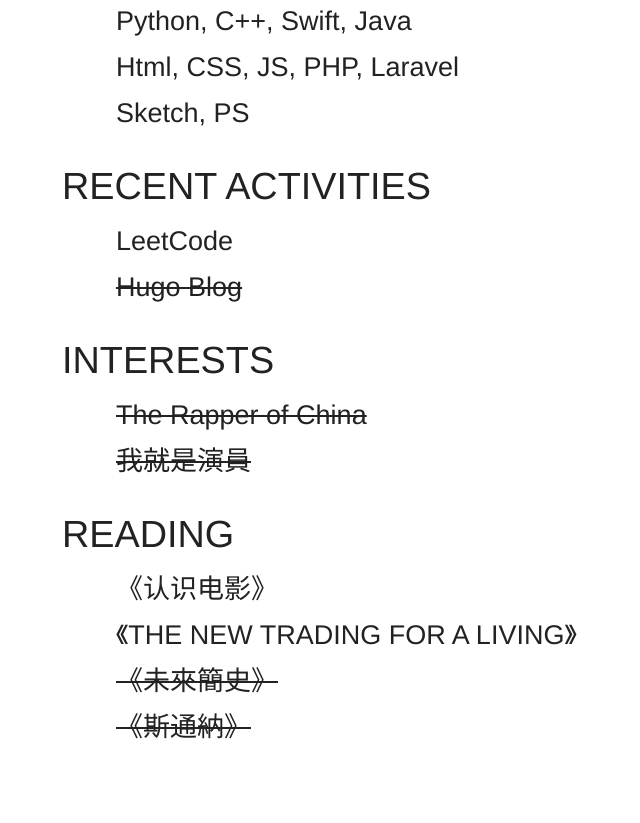
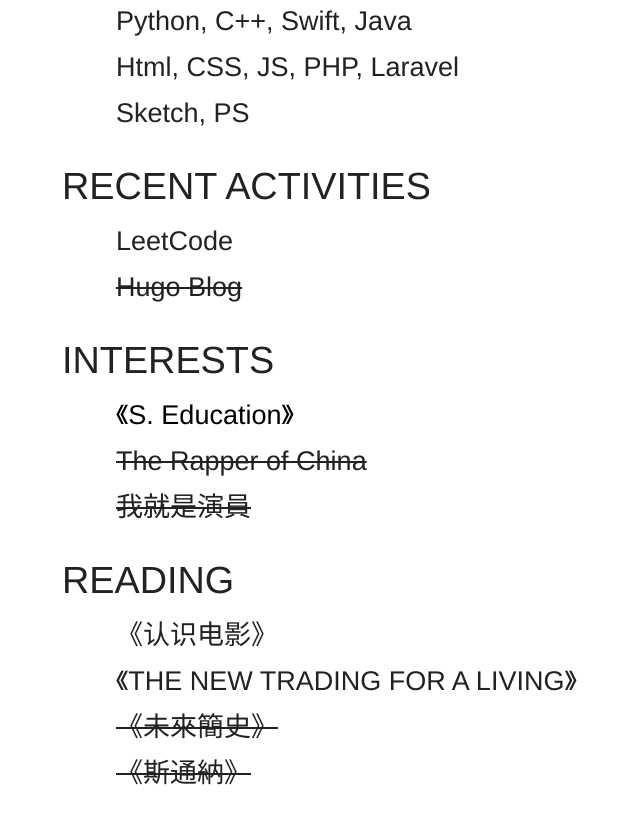
Before and after one commit to XFeiF/Fei, a plain HTML site: page index.html in a window 1280 px wide. Shown: the part 992-1815 px from the top of the page, without its empty margins (98-738 px from the left). Drawn offline with Linux system fonts and the light colour scheme.

Commit message:
rebuilding Fei 2019年 3月 1日 星期五 11时06分34秒 CST

```diff
--- a/index.html
+++ b/index.html
@@ -51,6 +51,7 @@
         <p><del>Hugo Blog</del></p>
 
         <h2>Interests</h2>
+        <p><a href="https://movie.douban.com/subject/27594217/" target="_blank">《S. Education》</a></p>
         <p><del>The Rapper of China</del></p>
         <p><del>我就是演員</del></p>
 
```
Also changed, not shown: 1 other file.
